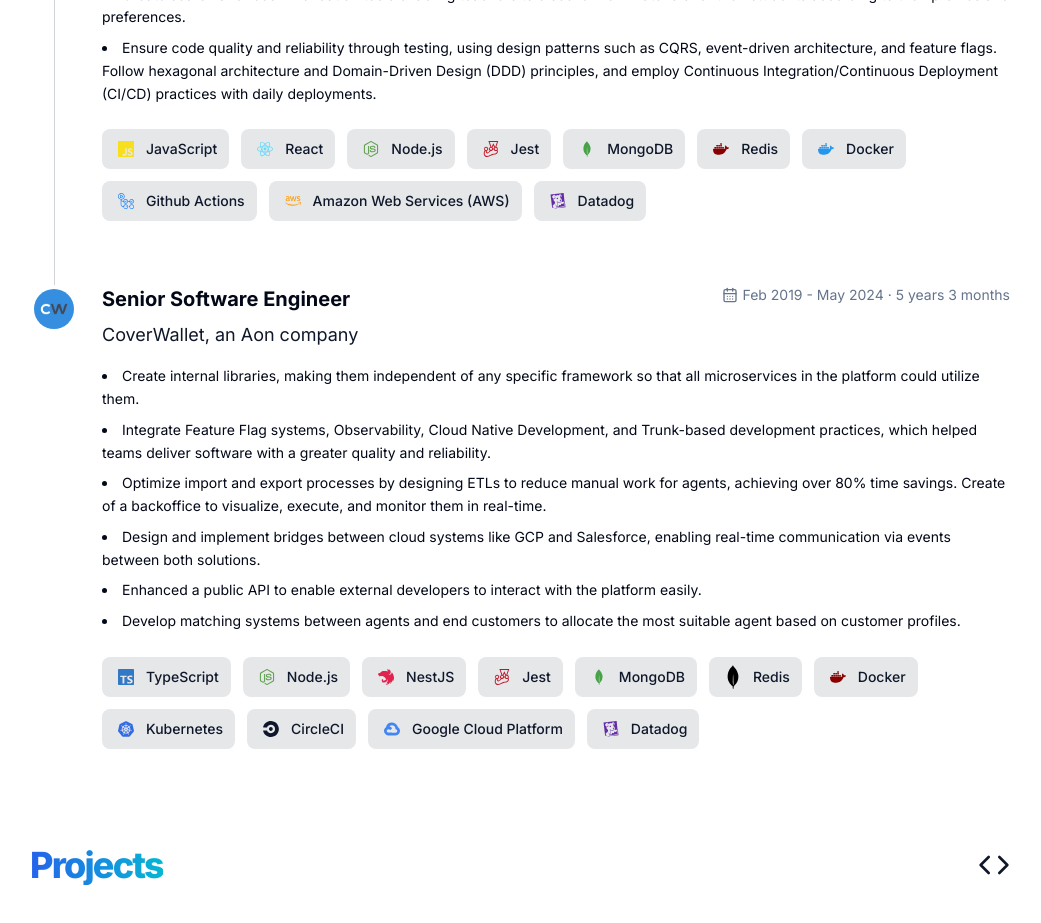
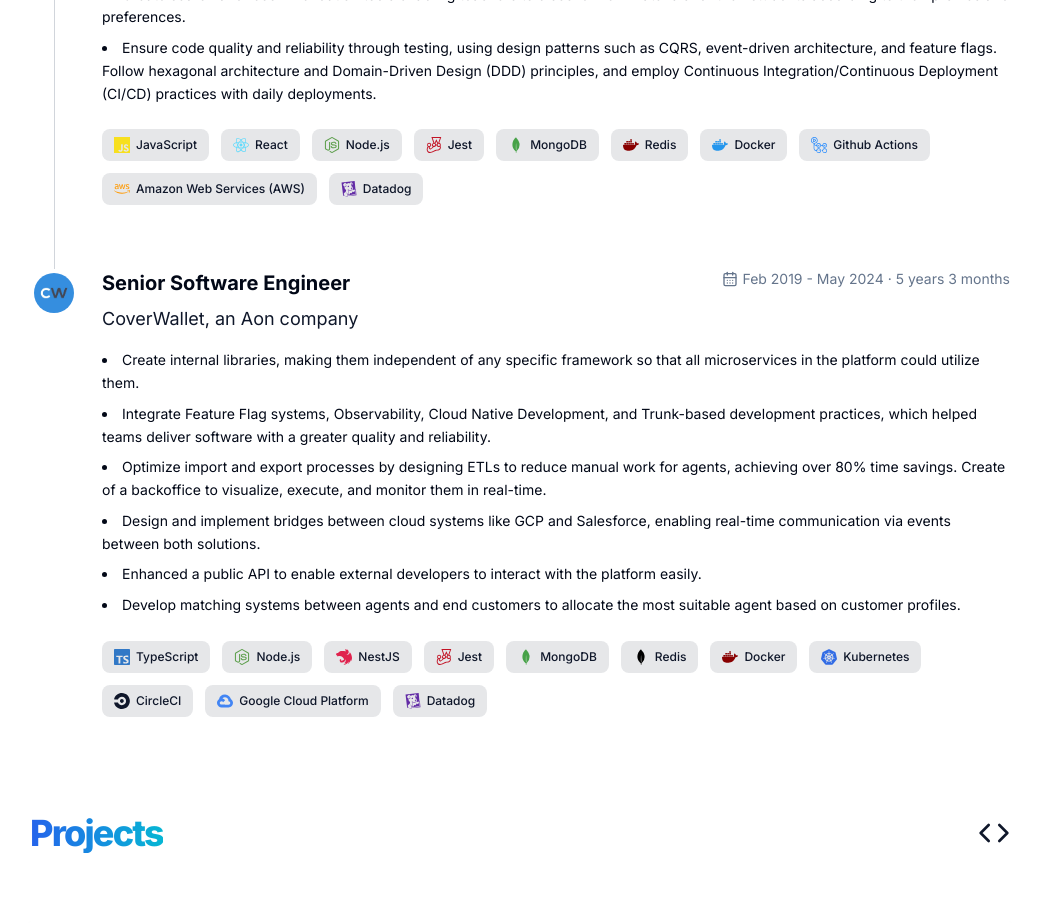
Before and after one commit to AlbertHernandez/alberthernandez.dev, a Next.js app: page / in a window 1280 px wide. Shown: the part 1520-2443 px from the top of the page, without its empty margins (120-1161 px from the left). Built offline with nearby package versions, Linux system fonts and the light colour scheme.

Commit message:
v40
Signed-off-by: Albert Hernandez <alberthernandezdev@gmail.com>

```diff
--- a/src/app/page.tsx
+++ b/src/app/page.tsx
@@ -806,10 +806,10 @@
                           key={i}
                           className="flex items-center px-3 py-2 bg-primary/10 text-primary rounded-lg hover:bg-primary/20 transition-colors duration-200"
                         >
-                          <div className="w-6 h-6 mr-2 flex items-center justify-center">
+                          <div className="w-4 h-4 mr-1.5 flex items-center justify-center">
                             {tech.icon}
                           </div>
-                          <span className="text-sm font-medium">{tech.name}</span>
+                          <span className="text-xs font-medium">{tech.name}</span>
                         </div>
                       ))}
                     </div>
```
